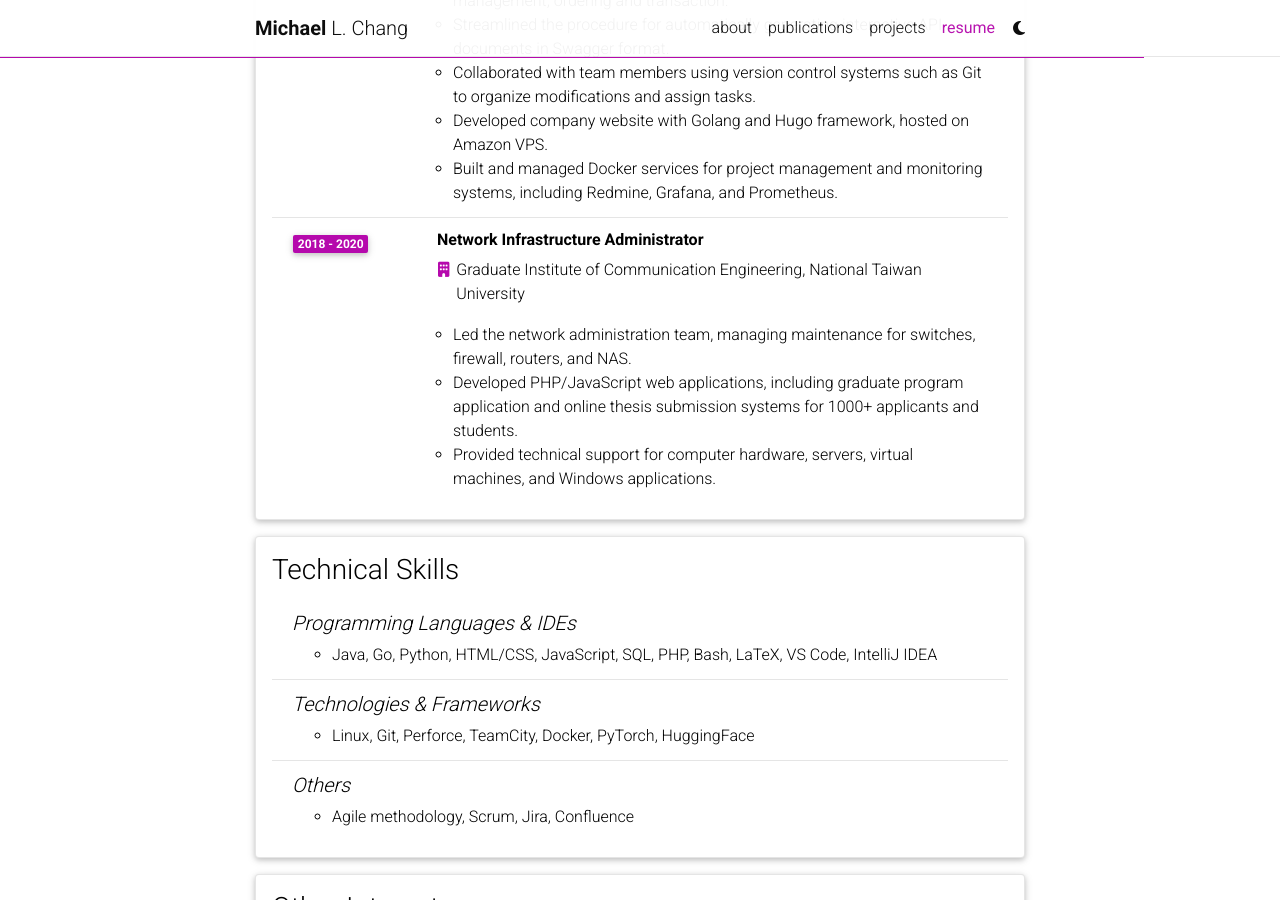
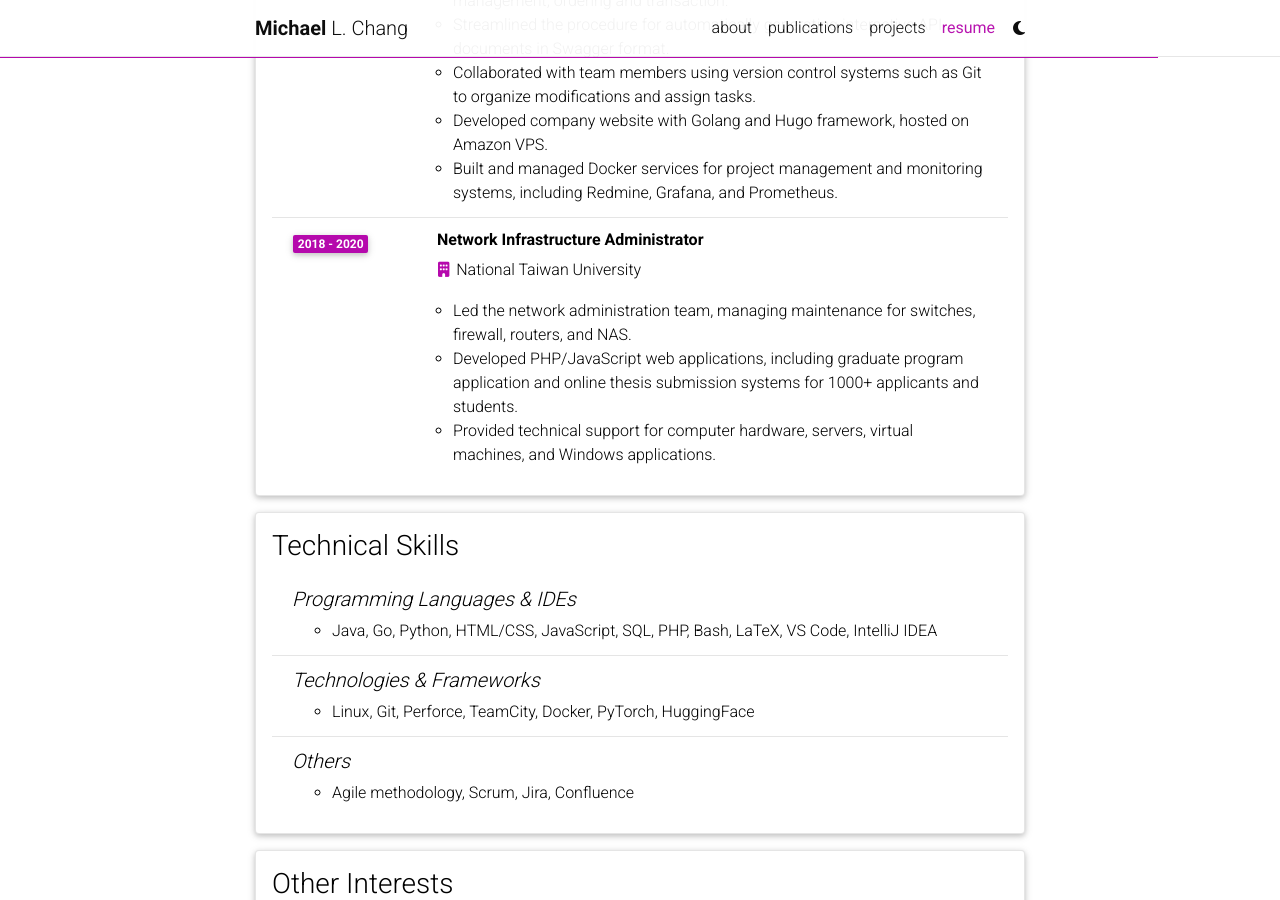
Before and after one commit to civita/civita.github.io, a Jekyll site: the page built from _pages/cv.md, in a window 1280 px wide and 900 px high, scrolled down 1761 px. Built offline with Jekyll 4.4.1, drawn with Linux system fonts in a browser that asks for light colours; comment, search, counter and statistics services are not loaded; a style sheet for code colours, icons or effects is not loaded; some of the changed text lies outside the part shown.

Commit message:
Update cv.yml

```diff
--- a/_data/cv.yml
+++ b/_data/cv.yml
@@ -15,7 +15,7 @@
         - 'GPA: 3.97/4.00'
         - title: Teaching Assistant
           contents:
-            - Parallel Systems (two semesters)
+            - Parallel Systems (2 semesters)
     - title: MSc in Computer Science and Information Engineering
       institution: National Taiwan University
       description:
@@ -62,7 +62,7 @@
         - Built and managed Docker services for project management and monitoring systems, including Redmine, Grafana, and Prometheus.
 
     - title: Network Infrastructure Administrator
-      company: Graduate Institute of Communication Engineering, National Taiwan University
+      company: National Taiwan University
       year: 2018 - 2020
       description:
         - Led the network administration team, managing maintenance for switches, firewall, routers, and NAS.
```
